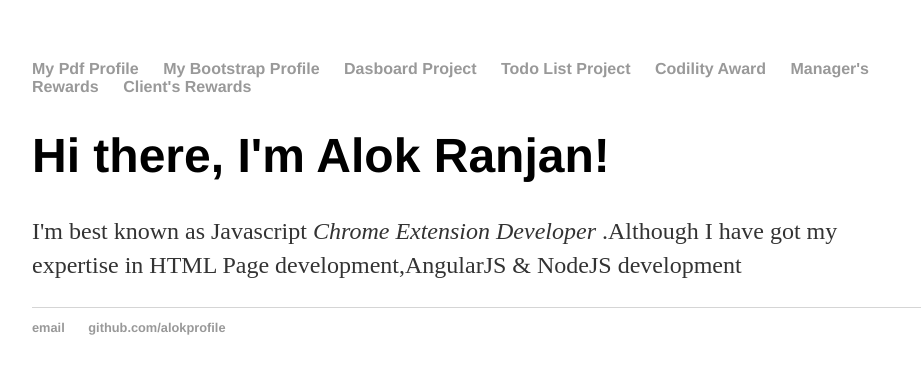
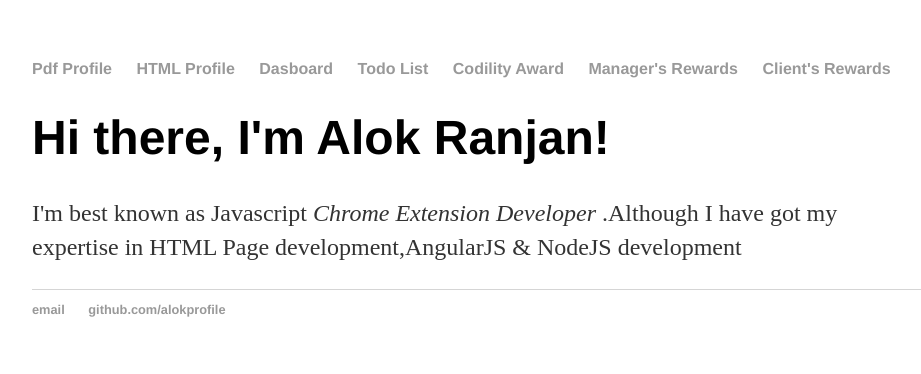
Before and after one commit to alokranjan04/alokranjan04.github.io, a Jekyll site: the page built from index.html, in a window 1280 px wide. Shown: the top 374 px of the page, without its empty margins (160-1081 px from the left). Built offline with Jekyll 4.4.1, drawn with Linux system fonts in a browser that asks for light colours; Markdown is read by kramdown in place of the engine named in the settings.

Commit message:
Updating my profile headers

```diff
--- a/_layouts/default.html
+++ b/_layouts/default.html
@@ -8,10 +8,10 @@
 		<body>
 			<nav>
 	    		<ul>
-	        		<li><a href="../Alok_Ranjan_profile.pdf">My Pdf Profile</a></li>
-				<li><a href="../resume_bootstrap/index.html">My Bootstrap Profile</a></li>
-	        		<li><a href="../dashboardFromSheet.io/index.html">Dasboard Project</a></li>
-				<li><a href="../ETodoList/index.html">Todo List Project</a></li>
+	        		<li><a href="../Alok_Ranjan_profile.pdf">Pdf Profile</a></li>
+				<li><a href="../resume_bootstrap/index.html">HTML Profile</a></li>
+	        		<li><a href="../dashboardFromSheet.io/index.html">Dasboard </a></li>
+				<li><a href="../ETodoList/index.html">Todo List </a></li>
 				<li><a href="https://app.codility.com/cert/view/certK4XYQS-8WKCQ8KHDUMMT769/">Codility Award</a></li>
 				<li><a href="../myRewardsNitesh.pdf">Manager's Rewards</a></li>
 				<li><a href="../rewardsSanjeev.pdf">Client's Rewards</a></li>
```
